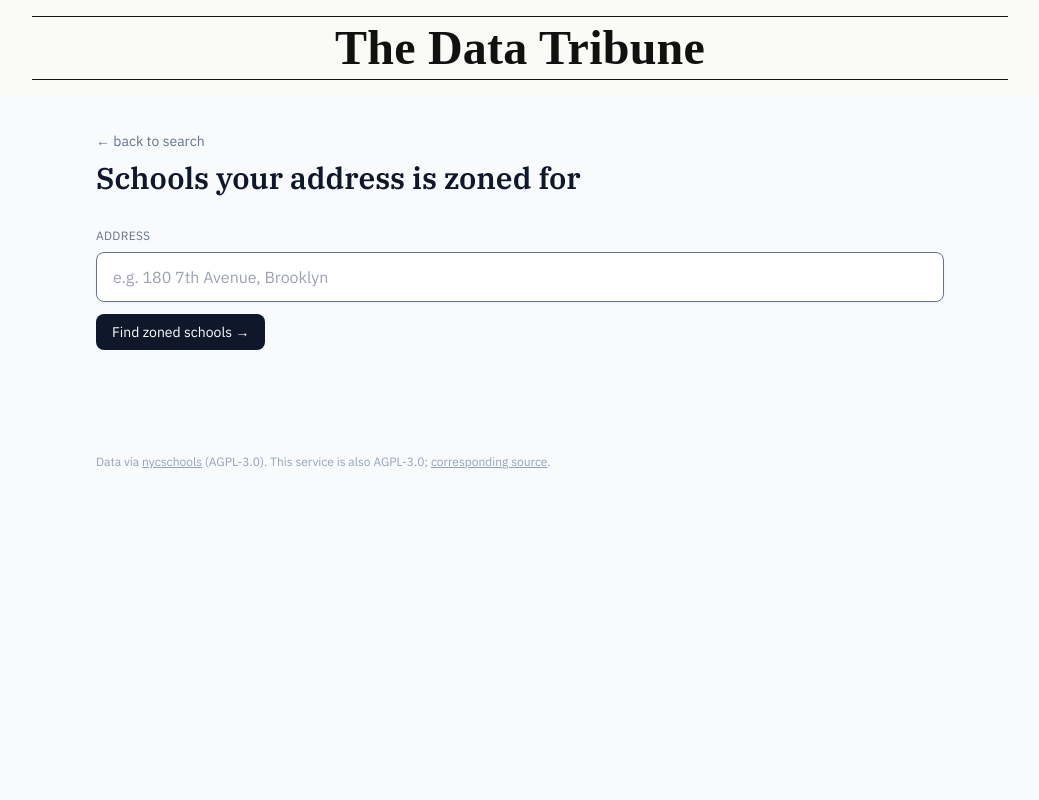
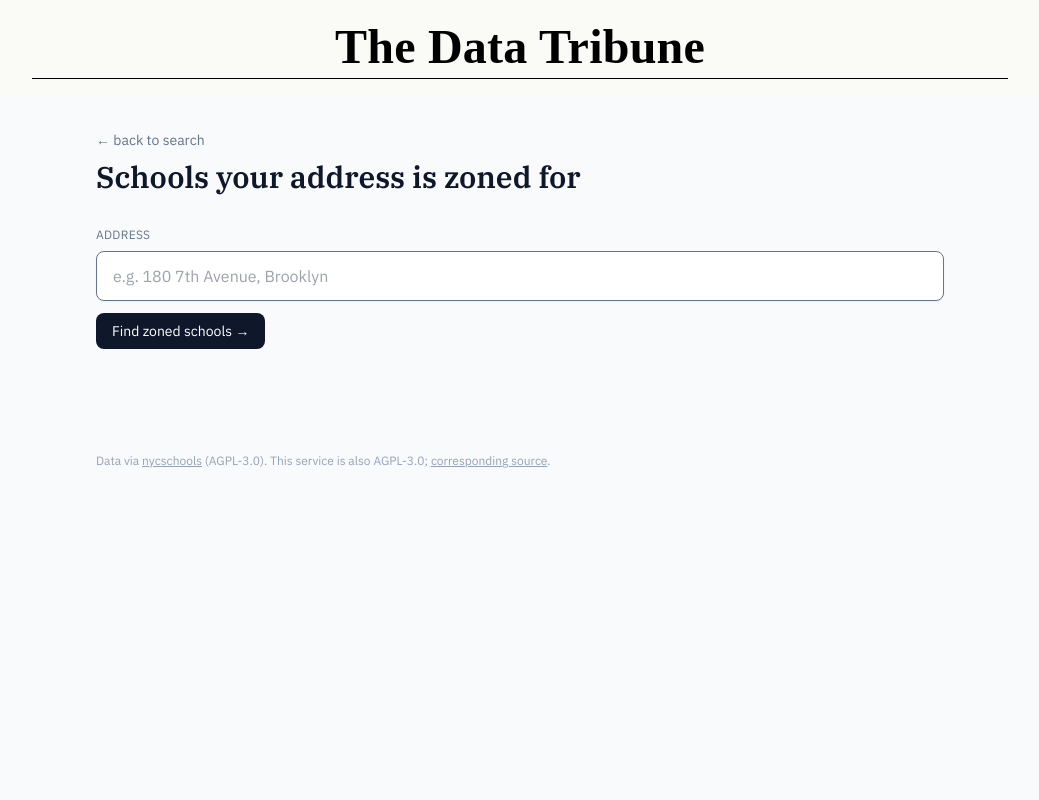
Before and after one commit to kleinmatic/nyc-schools-agentic, a FastAPI app: page /find in a window 1280 px wide. Shown: the whole page, without its empty margins (120-1159 px from the left). Run offline with FastAPI, Linux system fonts and the light colour scheme; parts of the project's set-up code (start-up, migrations or seed data) failed here and were passed over; some libraries are stand-ins or nearby versions; some web fonts are replaced.

Commit message:
some style tweaks

```diff
--- a/app/web/templates/base.html
+++ b/app/web/templates/base.html
@@ -16,7 +16,7 @@
          - IBM Plex Serif — headlines (h1/h2) and display copy (deck)
          - IBM Plex Sans — body copy, UI, eyebrow labels (everything else) */
     :root {
-      --ink: #111;
+      --ink: #000;
       --paper: #fafaf7;
       --muted: #6b6b6b;
     }
@@ -28,9 +28,9 @@
     }
     .masthead-bar { background: var(--paper); }
     .masthead-rule {
-      border: 0;
+      border: 0px;
       border-top: 1px solid var(--ink);
-      margin: 0;
+      margin: 0px;
     }
     .masthead-wordmark {
       font-family: 'Grenze Gotisch', 'Times New Roman', serif;
@@ -93,7 +93,6 @@
 <body class="bg-slate-50 text-slate-900 min-h-screen">
   <header class="masthead-bar">
     <div class="max-w-5xl mx-auto px-6 py-4">
-      <hr class="masthead-rule">
       <div class="text-center" style="margin: 0.45em 0;">
         <a href="/" class="masthead-wordmark">The Data Tribune</a>
       </div>
```
Also changed, not shown: app/web/templates/search.html (+4 -4 lines).
